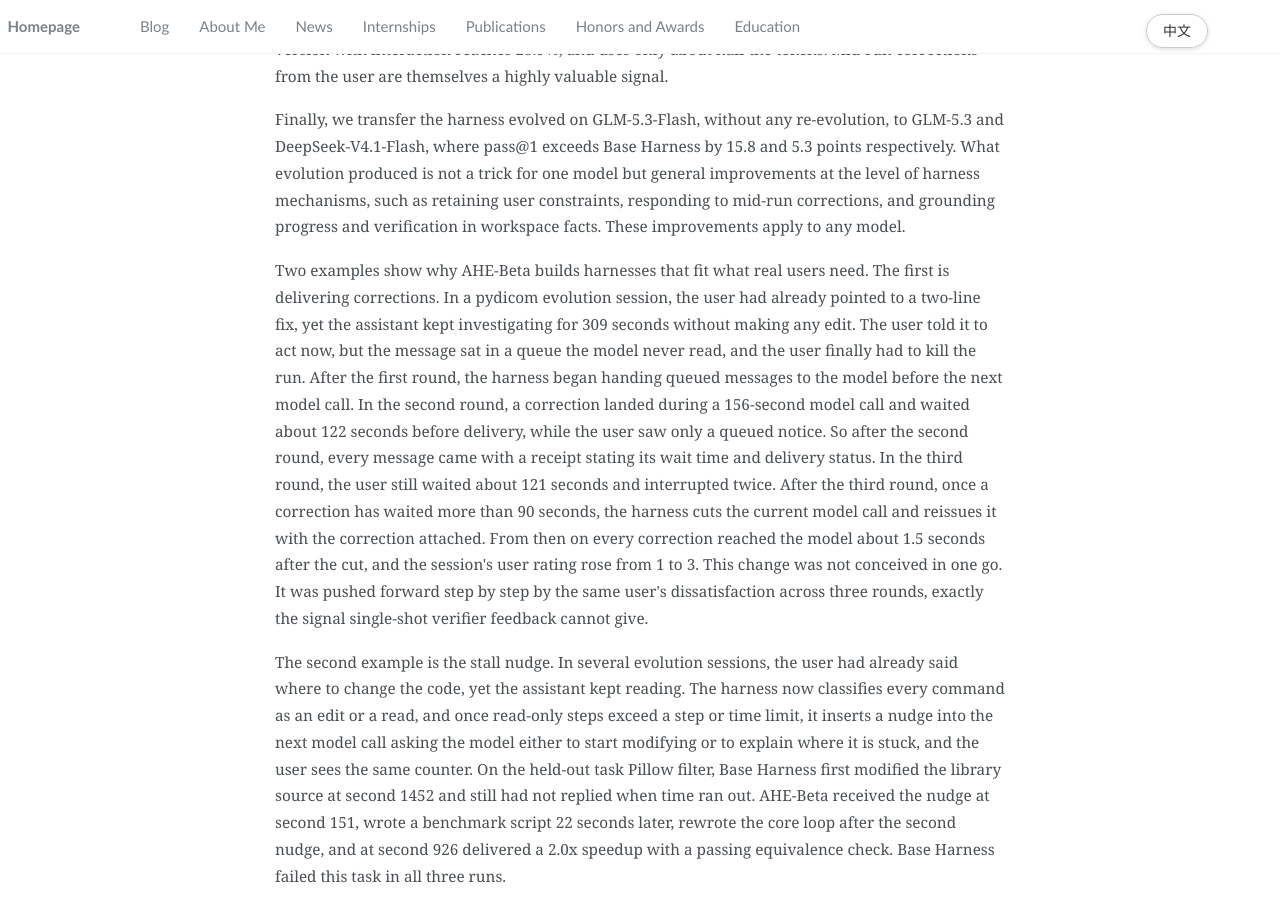
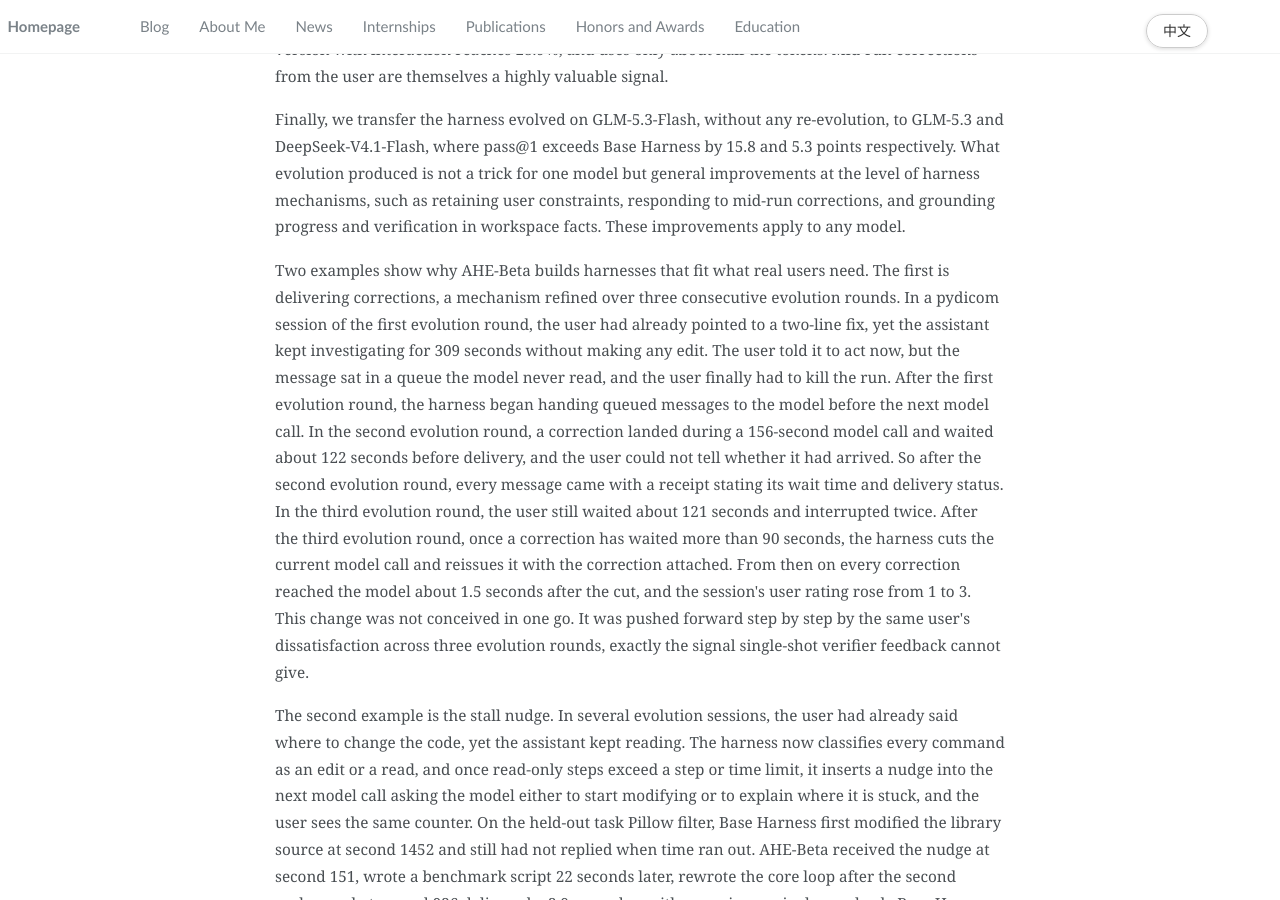
Before and after one commit to Curry09/Curry09.github.io, a Jekyll site: the page built from _posts/2026-11-20-ahe-beta.md, in a window 1280 px wide and 900 px high, scrolled down 4122 px. Built offline with Jekyll 4.4.1, drawn with Linux system fonts in a browser that asks for light colours.

Commit message:
Mark the pydicom rounds as evolution rounds and fix the R2 delivery wording
Co-Authored-By: Claude Opus 5.5 <noreply@anthropic.com>

```diff
--- a/_posts/2026-11-20-ahe-beta.md
+++ b/_posts/2026-11-20-ahe-beta.md
@@ -44,7 +44,7 @@ redirect_from:
 
 <p>Finally, we transfer the harness evolved on GLM-5.3-Flash, without any re-evolution, to GLM-5.3 and DeepSeek-V4.1-Flash, where pass@1 exceeds Base Harness by 15.8 and 5.3 points respectively. What evolution produced is not a trick for one model but general improvements at the level of harness mechanisms, such as retaining user constraints, responding to mid-run corrections, and grounding progress and verification in workspace facts. These improvements apply to any model.</p>
 
-<p>Two examples show why AHE-Beta builds harnesses that fit what real users need. The first is delivering corrections. In a pydicom evolution session, the user had already pointed to a two-line fix, yet the assistant kept investigating for 309 seconds without making any edit. The user told it to act now, but the message sat in a queue the model never read, and the user finally had to kill the run. After the first round, the harness began handing queued messages to the model before the next model call. In the second round, a correction landed during a 156-second model call and waited about 122 seconds before delivery, while the user saw only a queued notice. So after the second round, every message came with a receipt stating its wait time and delivery status. In the third round, the user still waited about 121 seconds and interrupted twice. After the third round, once a correction has waited more than 90 seconds, the harness cuts the current model call and reissues it with the correction attached. From then on every correction reached the model about 1.5 seconds after the cut, and the session's user rating rose from 1 to 3. This change was not conceived in one go. It was pushed forward step by step by the same user's dissatisfaction across three rounds, exactly the signal single-shot verifier feedback cannot give.</p>
+<p>Two examples show why AHE-Beta builds harnesses that fit what real users need. The first is delivering corrections, a mechanism refined over three consecutive evolution rounds. In a pydicom session of the first evolution round, the user had already pointed to a two-line fix, yet the assistant kept investigating for 309 seconds without making any edit. The user told it to act now, but the message sat in a queue the model never read, and the user finally had to kill the run. After the first evolution round, the harness began handing queued messages to the model before the next model call. In the second evolution round, a correction landed during a 156-second model call and waited about 122 seconds before delivery, and the user could not tell whether it had arrived. So after the second evolution round, every message came with a receipt stating its wait time and delivery status. In the third evolution round, the user still waited about 121 seconds and interrupted twice. After the third evolution round, once a correction has waited more than 90 seconds, the harness cuts the current model call and reissues it with the correction attached. From then on every correction reached the model about 1.5 seconds after the cut, and the session's user rating rose from 1 to 3. This change was not conceived in one go. It was pushed forward step by step by the same user's dissatisfaction across three evolution rounds, exactly the signal single-shot verifier feedback cannot give.</p>
 
 <p>The second example is the stall nudge. In several evolution sessions, the user had already said where to change the code, yet the assistant kept reading. The harness now classifies every command as an edit or a read, and once read-only steps exceed a step or time limit, it inserts a nudge into the next model call asking the model either to start modifying or to explain where it is stuck, and the user sees the same counter. On the held-out task Pillow filter, Base Harness first modified the library source at second 1452 and still had not replied when time ran out. AHE-Beta received the nudge at second 151, wrote a benchmark script 22 seconds later, rewrote the core loop after the second nudge, and at second 926 delivered a 2.0x speedup with a passing equivalence check. Base Harness failed this task in all three runs.</p>
 
```
Also changed, not shown: other parts of _posts/2026-11-20-ahe-beta.md (+1 -1 lines).
